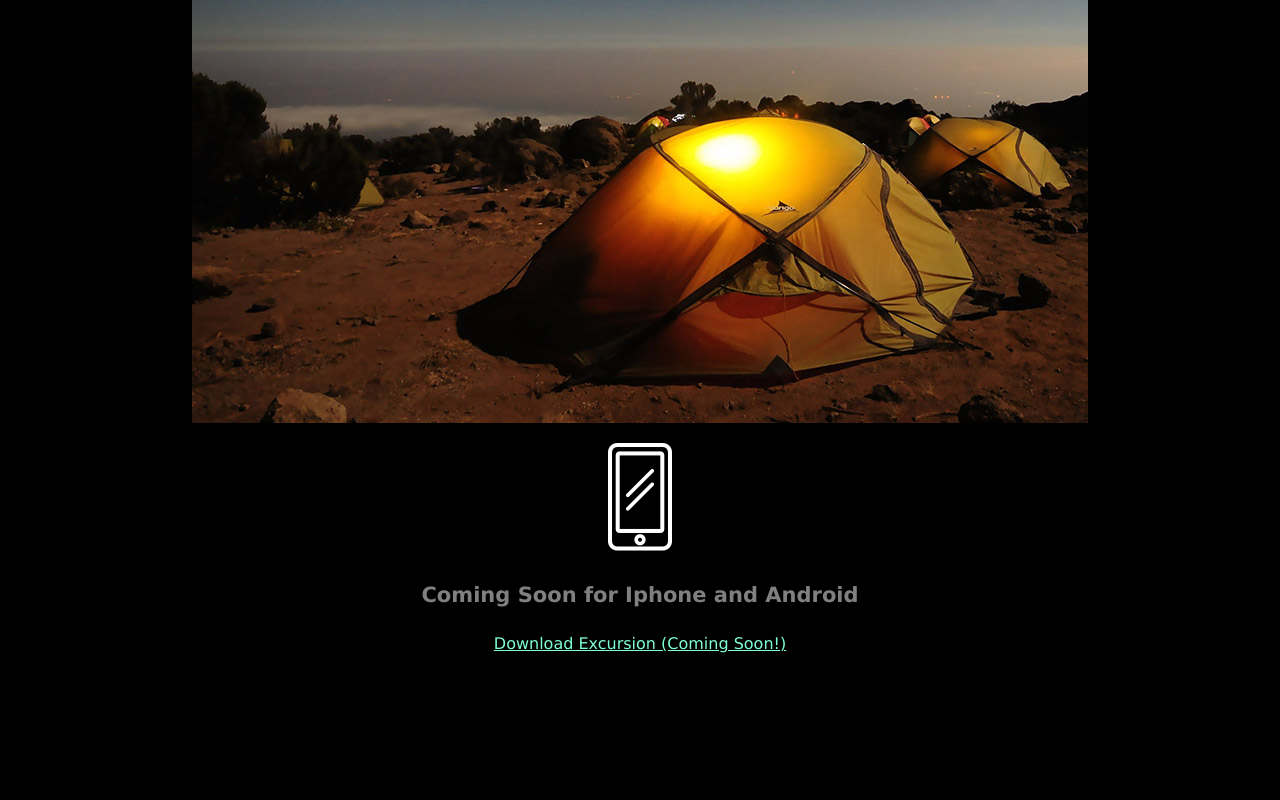
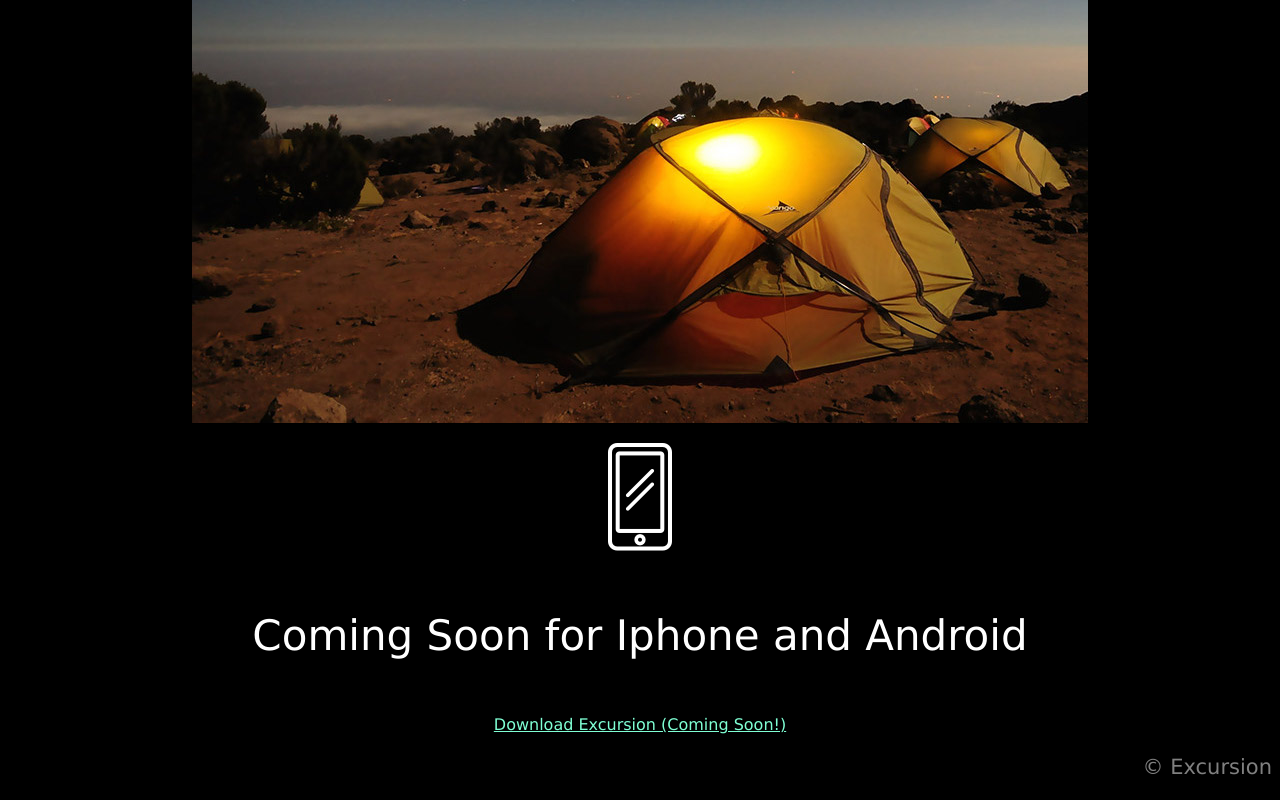
Before and after one commit to ivanbuc/Excursion, a plain HTML site: page index.html in a window 1280 px wide. Shown: the part 589-1389 px from the top of the page. Before the commit the page ends 1258 px from the top, so only its background shows below. Drawn offline with Linux system fonts and the light colour scheme.

Commit message:
added copyright

```diff
--- a/index.html
+++ b/index.html
@@ -17,7 +17,8 @@
     <h4 class="header--subheader">Excursion remember places you like, and recomends new points of interest around you.</h4>
     <p><img src="resources/images/camp.jpg" alt="excursion"></p>
     <p><img src="resources/images/phone.png" alt="excursion"></p>
-    <h4 class="header--subheader">Coming Soon for Iphone and Android</h4>
+    <h4 class="header--secondary">Coming Soon for Iphone and Android</h4>
     <p><a class="link--cta" href="#">Download Excursion (Coming Soon!)</a></p>
+    <p class="copyright">© Excursion</p>
 </body>
 </html>
--- a/resources/css/style.css
+++ b/resources/css/style.css
@@ -29,3 +29,11 @@ body {
     font-size: 16px;
     color: aquamarine;
 }
+
+/* FOOTER */
+
+.copyright {
+    font-size: 21px;
+    color: gray;
+    text-align: right;
+}
```
